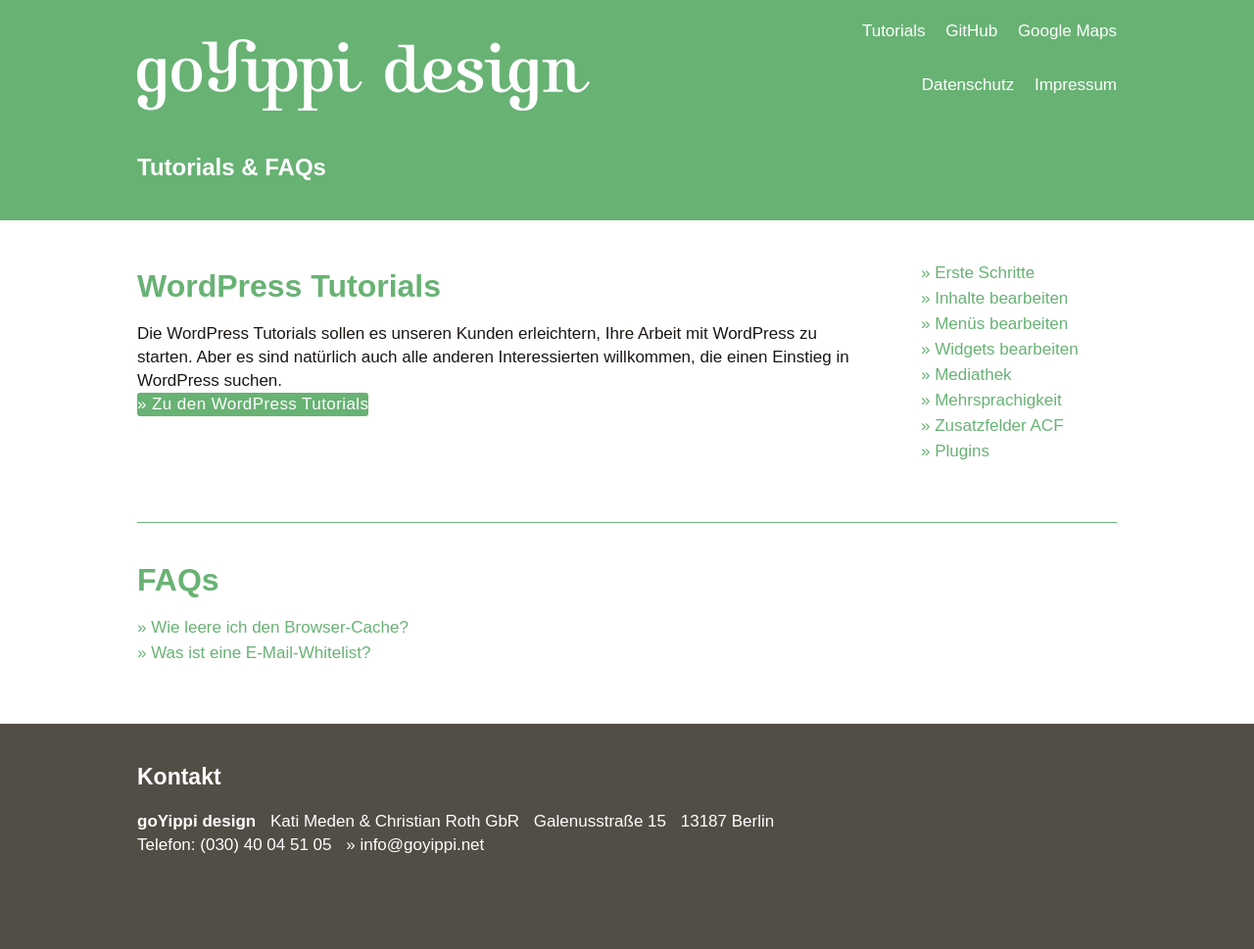
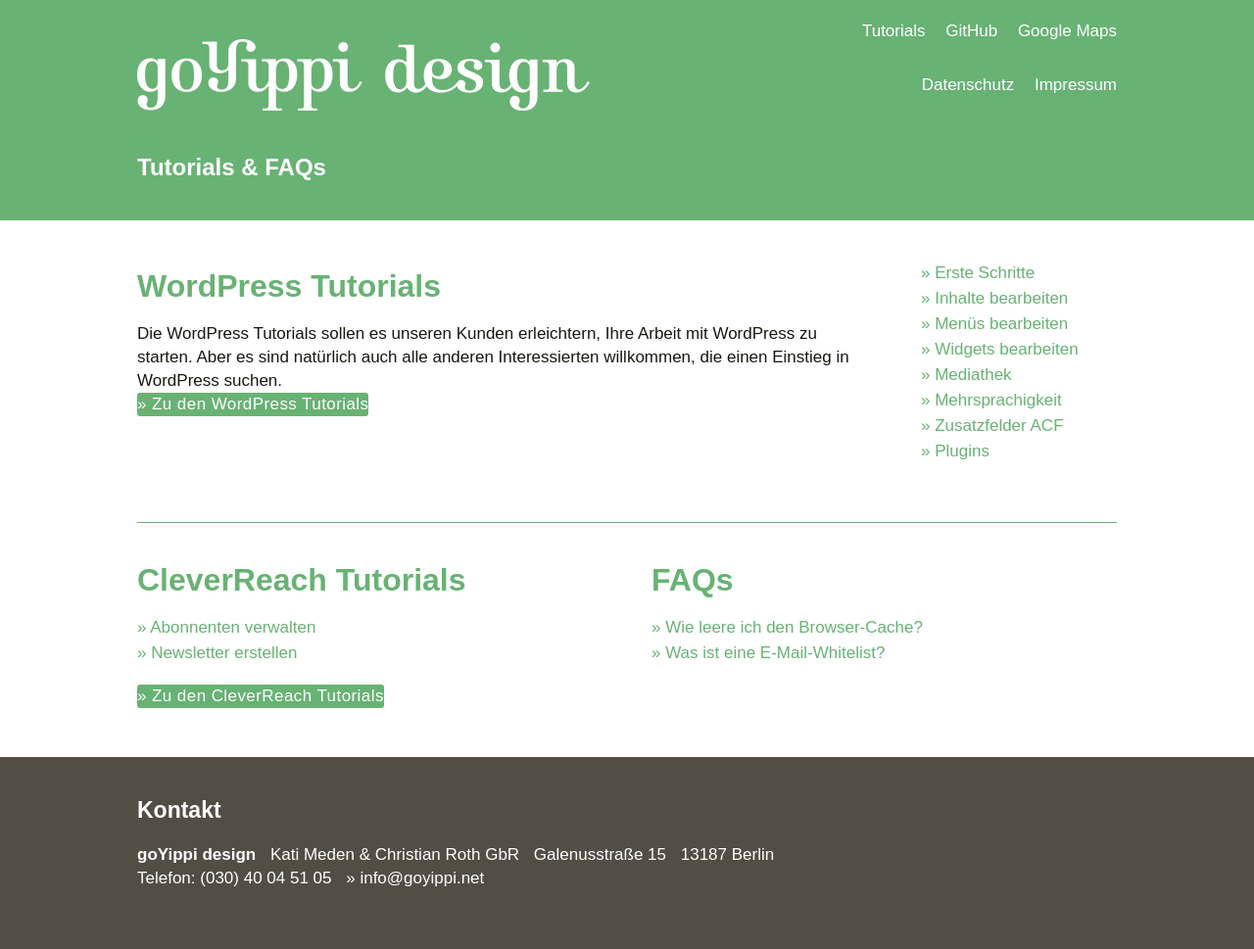
Before and after one commit to goYippi-labs/tutorials, a Jekyll site: the page built from index.md, in a window 1280 px wide. Shown: the whole page at 98% size. Built offline with Jekyll 4.4.1, drawn with Linux system fonts in a browser that asks for light colours; nearby versions of some CDN libraries; some web fonts are replaced; library files that are not in the unit come from our copies; before the commit the page ends 935 px from its top, so only the background shows below that.

Commit message:
Add CleverReach Tutorial to Navigation and Frontpage

```diff
--- a/index.md
+++ b/index.md
@@ -28,7 +28,28 @@
 
 ---
 
-# FAQs
+<div class="col-1">
+<div class="col-2">
+
+<h2 id="cleverreach-tutorials">CleverReach Tutorials</h2>
+
+{% capture subMenu %}{% include navigation.html context='/cleverreach/' %}{% endcapture %}
+{{ subMenu }}
+
+<div class="button-box">
+  <a href="/tutorials/cleverreach/">» Zu den CleverReach Tutorials</a>
+</div>
+
+
+<div class="clear divider"></div>
+
+</div>
+<div class="col-2 col-right">
+
+<h2 id="faqs">FAQs</h2>
 
 {% capture subMenu %}{% include navigation.html context='/faq/' %}{% endcapture %}
 {{ subMenu }}
+
+</div>
+</div>
```
Also changed, not shown: cleverreach/abonnenten-verwalten/index.md (+3 -7 lines), cleverreach/index.md (+2 -6 lines), cleverreach/newsletter-erstellen/index.md (+0 -1 lines), faq/index.md (+1 -1 lines).
